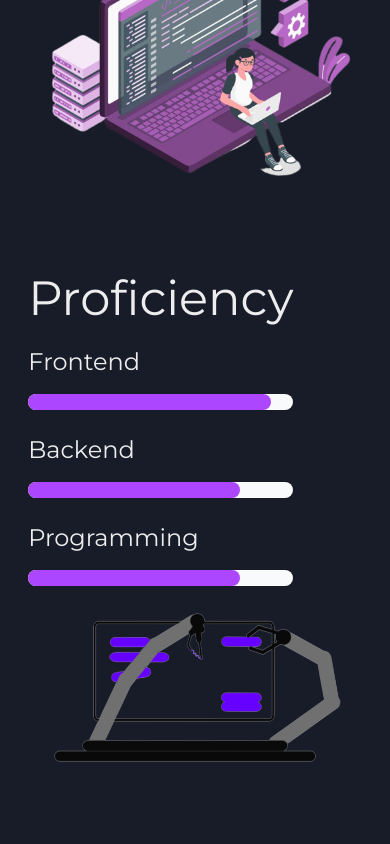
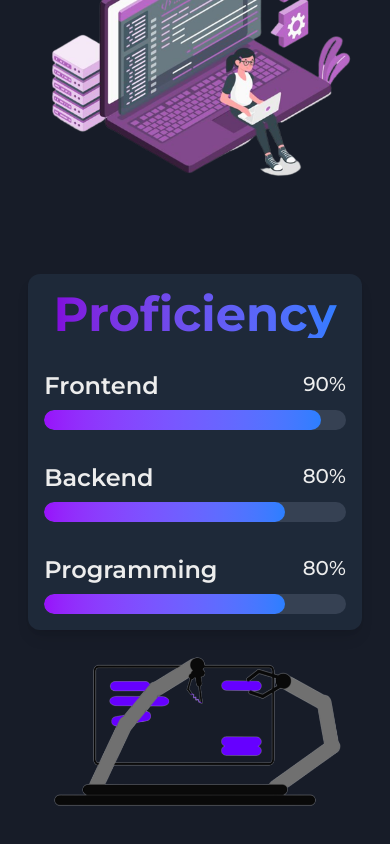
Before and after one commit to PrasadBroo/PrasadBroo.github.io, a Next.js app: page / in a window 390 px wide. Shown: the part 1892-2736 px from the top of the page. Before the commit the page ends 2696 px from the top, so only its background shows below. Built offline with nearby package versions, Linux system fonts and the light colour scheme.

Commit message:
Enhance ProficiencySection layout and styling for improved readability and visual appeal, including updated skill labels, progress bar design, and responsive padding adjustments.

```diff
--- a/src/sections/ProficiencySection.tsx
+++ b/src/sections/ProficiencySection.tsx
@@ -16,26 +16,40 @@ export default function ProficiencySection() {
         initial={{ opacity: 0, y: 50 }}
         animate={isContentInView ? { opacity: 1, y: 0 } : {}}
         transition={{ duration: 1 }}
-        className="flex-1 self-start"
+        className="flex-1 self-start w-full md:w-auto"
       >
-        <div className="">
-          <h2 className="text-5xl text-center md:text-left">Proficiency</h2>
-          <div className="skill mt-6">
-            <div className=" mb-4 text-2xl">Frontend</div>
-            <div className="w-full h-4 rounded-lg bg-gray-300 dark:bg-gray-50">
-              <div className=" w-11/12 h-full rounded-lg bg-purple-700 dark:bg-purple-500"></div>
+        <div className="p-4 md:p-6 bg-white dark:bg-gray-800 rounded-xl shadow-lg">
+          <h2 className="text-5xl font-bold text-center md:text-left bg-gradient-to-r from-purple-700 to-blue-500 bg-clip-text text-transparent mb-8">
+            Proficiency
+          </h2>
+
+          <div className="skill mt-8">
+            <div className="flex justify-between mb-2">
+              <span className="text-2xl font-semibold">Frontend</span>
+              <span className="text-xl font-medium">90%</span>
+            </div>
+            <div className="w-full h-5 rounded-full bg-gray-200 dark:bg-gray-700 overflow-hidden">
+              <div className="w-11/12 h-full rounded-full bg-gradient-to-r from-purple-600 to-blue-500 transition-all duration-1000 ease-in-out"></div>
             </div>
           </div>
-          <div className="skill mt-6">
-            <div className=" mb-4 text-2xl">Backend</div>
-            <div className="w-full h-4 rounded-lg bg-gray-300 dark:bg-gray-50">
-              <div className=" w-4/5 h-full rounded-lg bg-purple-700 dark:bg-purple-500"></div>
+
+          <div className="skill mt-8">
+            <div className="flex justify-between mb-2">
+              <span className="text-2xl font-semibold">Backend</span>
+              <span className="text-xl font-medium">80%</span>
+            </div>
+            <div className="w-full h-5 rounded-full bg-gray-200 dark:bg-gray-700 overflow-hidden">
+              <div className="w-4/5 h-full rounded-full bg-gradient-to-r from-purple-600 to-blue-500 transition-all duration-1000 ease-in-out"></div>
             </div>
           </div>
-          <div className="skill mt-6">
-            <div className=" mb-4 text-2xl">Programming</div>
-            <div className="w-full h-4 rounded-lg bg-gray-300 dark:bg-gray-50">
-              <div className=" w-4/5 h-full rounded-lg bg-purple-700 dark:bg-purple-500"></div>
+
+          <div className="skill mt-8">
+            <div className="flex justify-between mb-2">
+              <span className="text-2xl font-semibold">Programming</span>
+              <span className="text-xl font-medium">80%</span>
+            </div>
+            <div className="w-full h-5 rounded-full bg-gray-200 dark:bg-gray-700 overflow-hidden">
+              <div className="w-4/5 h-full rounded-full bg-gradient-to-r from-purple-600 to-blue-500 transition-all duration-1000 ease-in-out"></div>
             </div>
           </div>
         </div>
```
